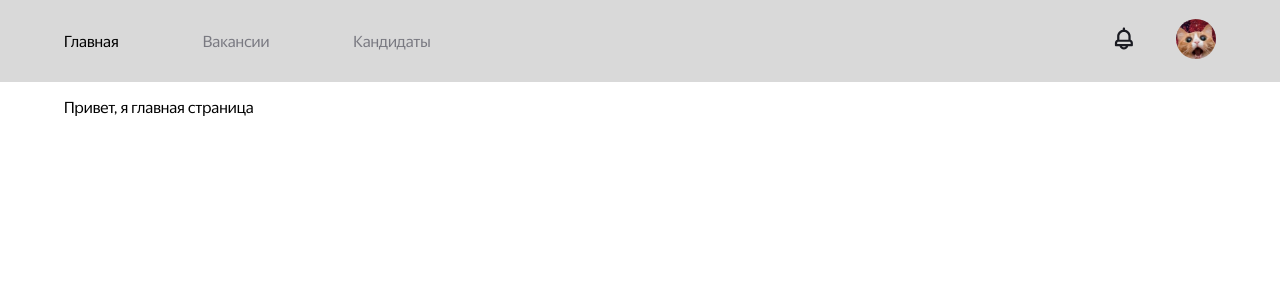
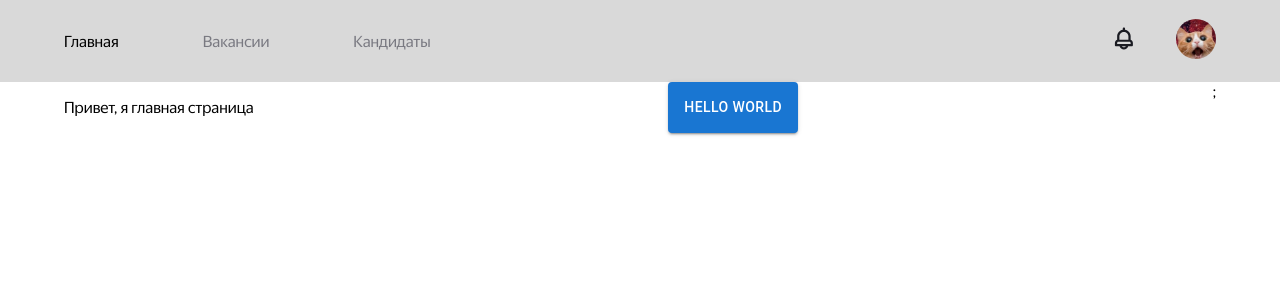
Before and after one commit to NastyaNev/career-hackathon-frontend, a React (Create React App) app: page / in a window 1280 px wide. Shown: the top 300 px of the page. Built offline with nearby package versions, Linux system fonts and the light colour scheme.

Commit message:
feat:mui_add

```diff
--- a/package.json
+++ b/package.json
@@ -3,6 +3,9 @@
   "version": "0.1.0",
   "private": true,
   "dependencies": {
+    "@emotion/react": "^11.11.1",
+    "@emotion/styled": "^11.11.0",
+    "@mui/material": "^5.14.14",
     "@reduxjs/toolkit": "^1.9.7",
     "@testing-library/jest-dom": "^5.17.0",
     "@testing-library/react": "^13.4.0",
--- a/src/pages/main/main.jsx
+++ b/src/pages/main/main.jsx
@@ -1,11 +1,13 @@
 import React from 'react';
-import styles from "./main.module.css"
+import styles from "./main.module.css";
+import Button from '@mui/material/Button';
 
 function Main() {
   return (
     <>
       <main className={styles.main_container}>
         <p className={styles.main_text}>Привет, я главная страница</p>
+        <Button variant="contained">Hello world</Button>;
       </main>
     </>
   )
```
Also changed, not shown: 1 other file (tests, documents, lock files or other folders).
